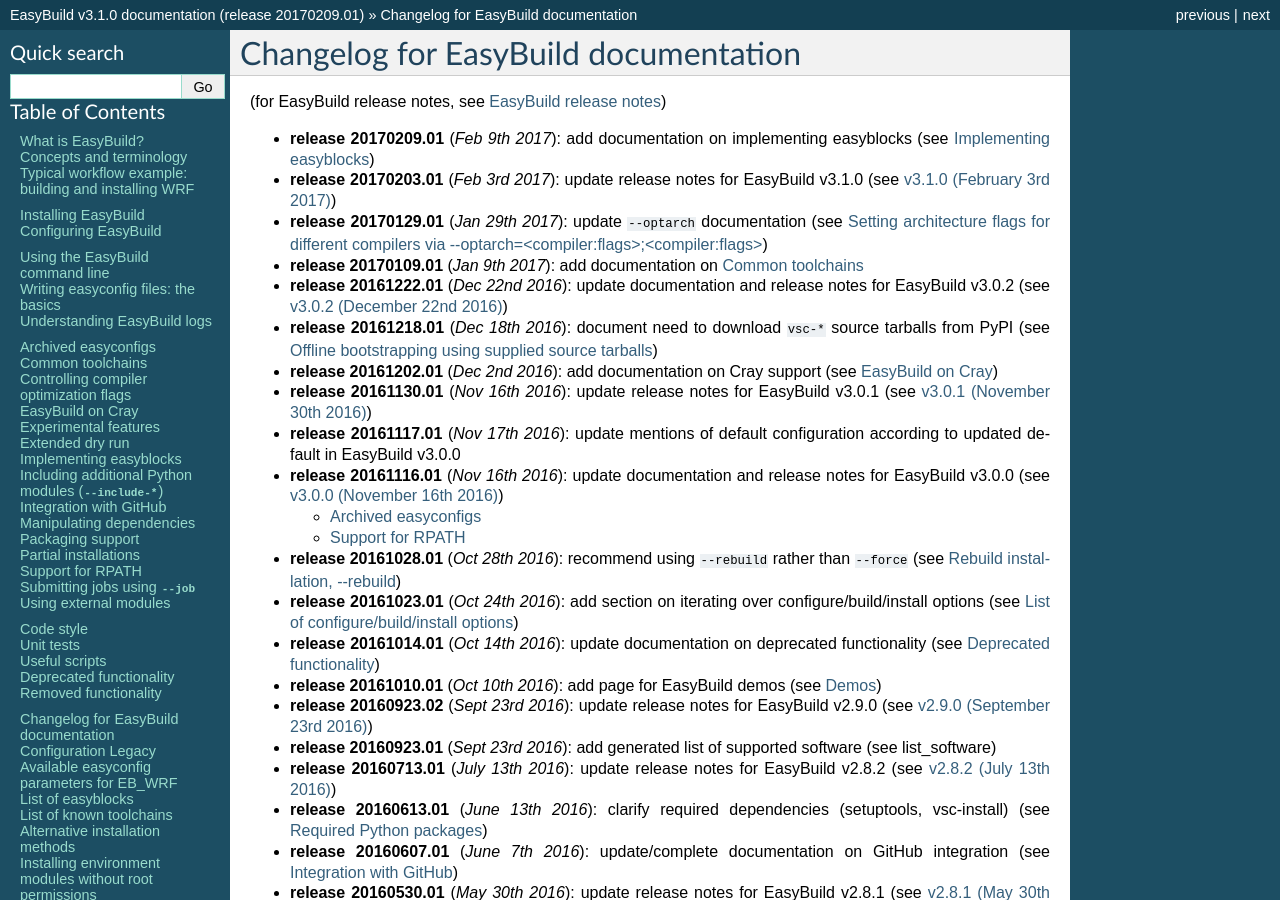
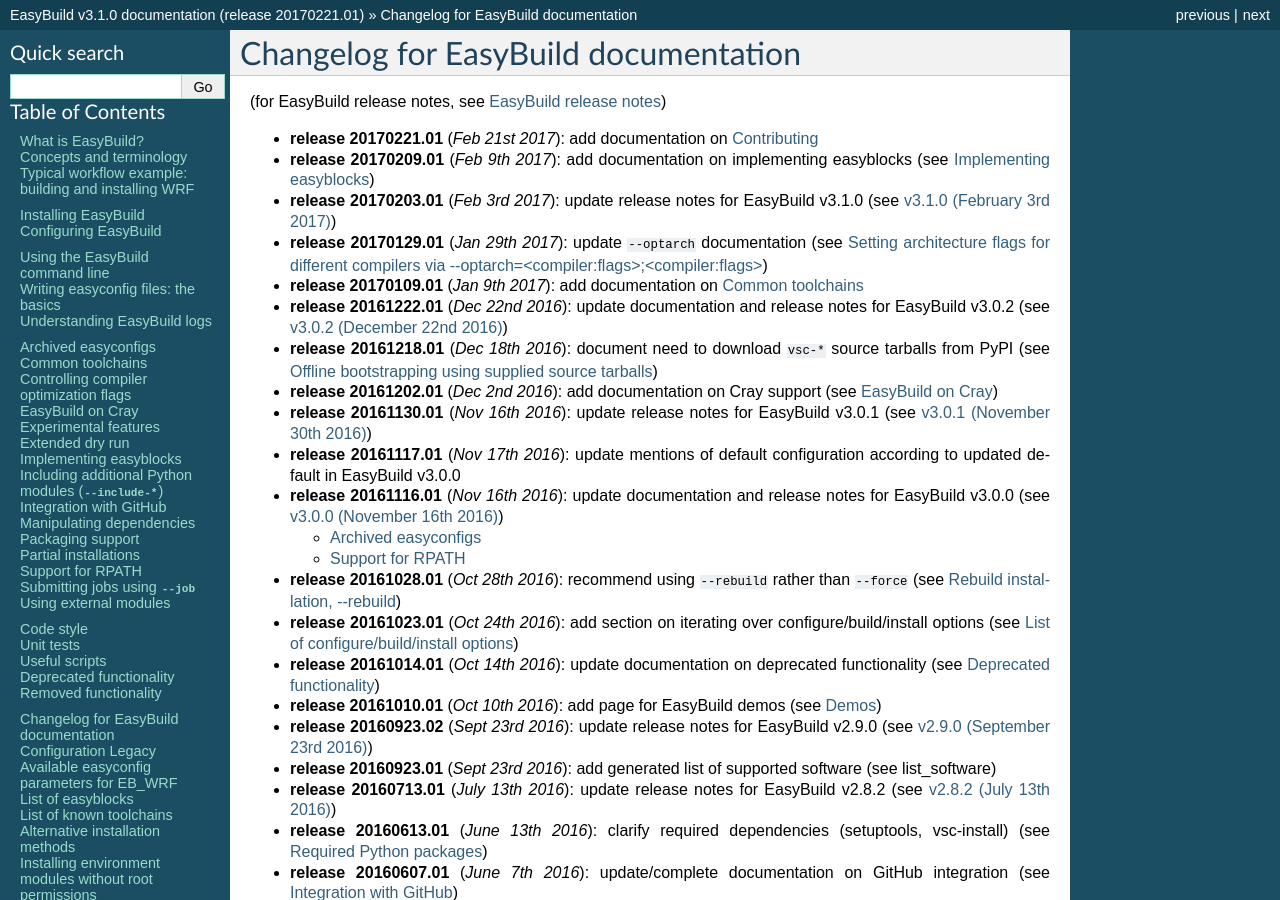
Before and after one commit to easybuilders/easybuild, a Sphinx documentation site: the page built from docs/Changelog.rst, in a window 1280 px wide and 900 px high. Built offline with Sphinx 7.4.7, drawn with Linux system fonts in a browser that asks for light colours; pages that are not in the unit, such as notebooks, are missing from menus; some of the changed text lies outside the part shown.

Commit message:
bump docs release & update release notes

```diff
--- a/docs/Changelog.rst
+++ b/docs/Changelog.rst
@@ -5,6 +5,7 @@
 
 (for EasyBuild release notes, see :ref:`release_notes`)
 
+* **release 20170221.01** (`Feb 21st 2017`): add documentation on :ref:`contributing`
 * **release 20170209.01** (`Feb 9th 2017`): add documentation on implementing easyblocks (see :ref:`implementing_easyblocks`)
 * **release 20170203.01** (`Feb 3rd 2017`): update release notes for EasyBuild v3.1.0 (see :ref:`release_notes_eb310`)
 * **release 20170129.01** (`Jan 29th 2017`): update ``--optarch`` documentation (see :ref:`controlling_compiler_optimization_flags_optarch_per_compiler`)
--- a/docs/conf.py
+++ b/docs/conf.py
@@ -43,7 +43,7 @@
 # The short X.Y version.
 version = '3.1.0'  # this is meant to reference the version of EasyBuild
 # The full version, including alpha/beta/rc tags.
-release = '20170209.01'  # this is meant to reference the version of the documentation itself
+release = '20170221.01'  # this is meant to reference the version of the documentation itself
 
 # There are two options for replacing |today|: either, you set today to some
 # non-false value, then it is used:
```
